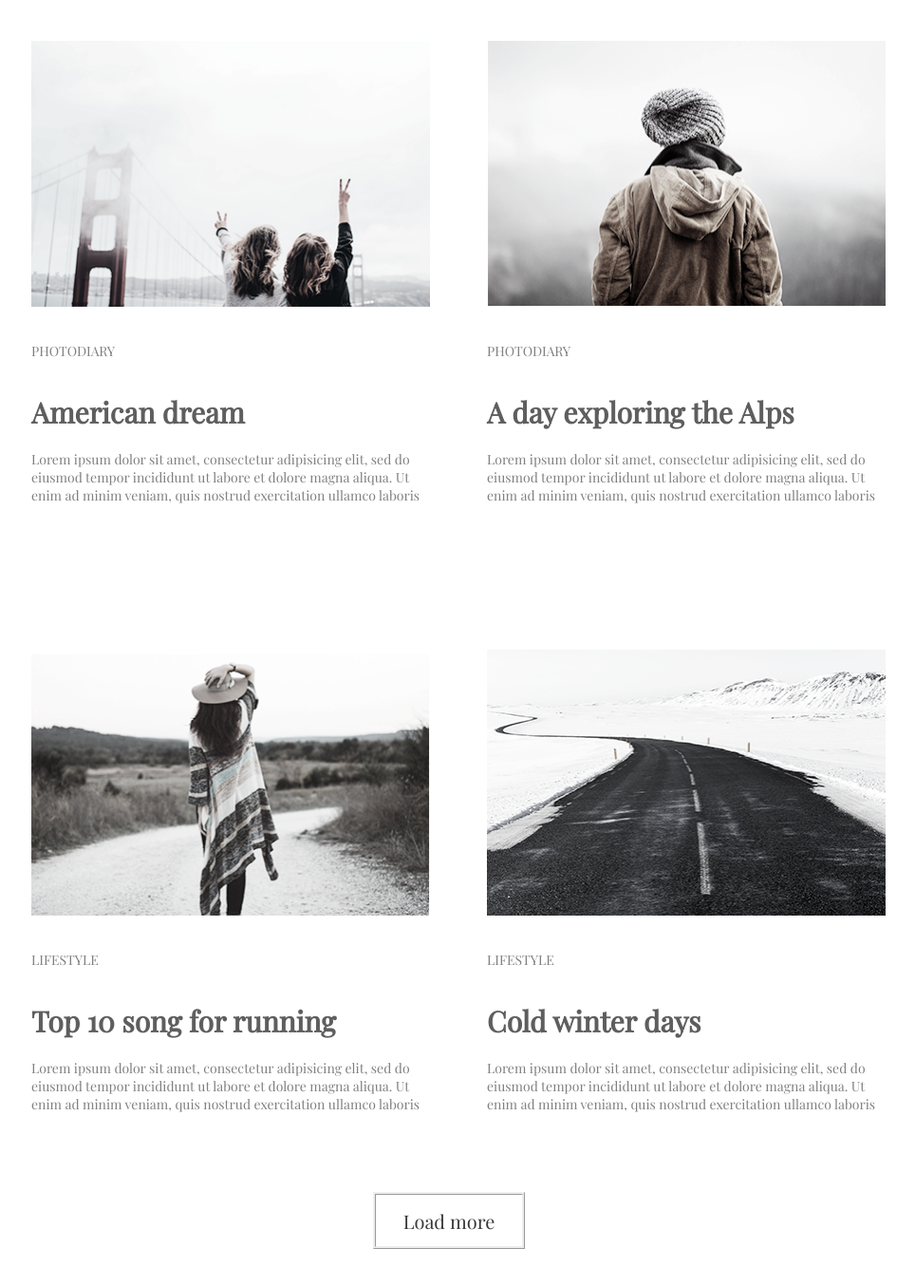
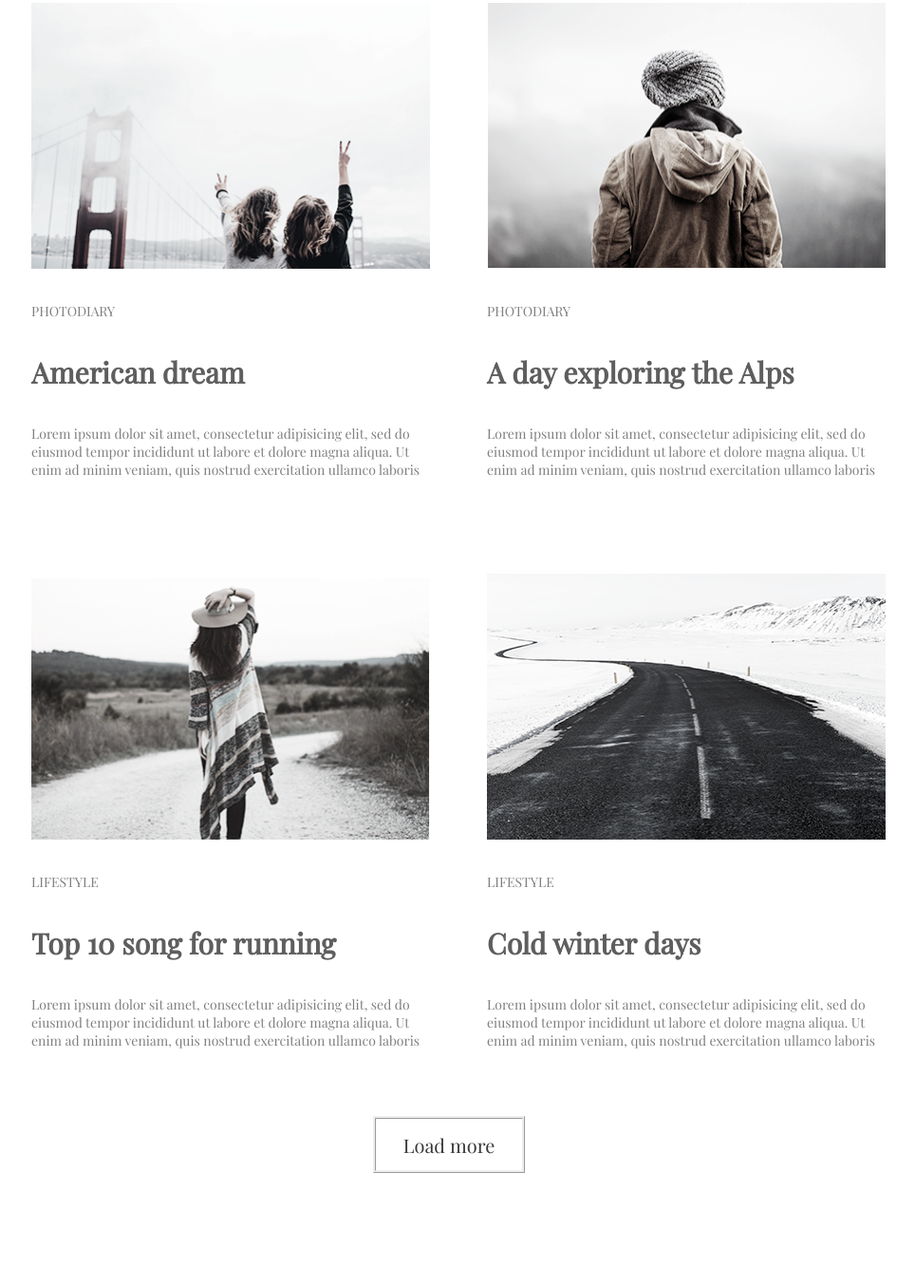
Before and after one commit to davidbuzadzhi/homework3, a plain HTML site: page index.html in a window 1280 px wide. Shown: the part 786-2140 px from the top of the page at 95% size, without its empty margins (157-1121 px from the left). After the commit the page ends 2081 px from the top, so only its background shows below. Drawn offline with nearby package versions, Linux system fonts and the light colour scheme.

Commit message:
first commit

```diff
--- a/css/styles.css
+++ b/css/styles.css
@@ -1,7 +1,7 @@
 @import url("https://fonts.googleapis.com/css2?family=Playfair+Display&display=swap");
 @import url("https://fonts.googleapis.com/css2?family=Ubuntu:wght@300&display=swap");
 * {
-  margin: 0;
+  margin: 0 0 0 0;
   padding: 0;
   box-sizing: border-box;
   list-style-type: none;
@@ -35,23 +35,30 @@
   list-style: none;
   margin: 0;
   padding: 0;
-  font-size: 240px;
+  font-size: 0;
 }
-
 .list li {
   display: inline-block;
   width: 420px;
-  height: 280px;
   margin-top: 100px;
+}
+.life {
+  margin-right: 60px;
+}
+.photodiary {
+  margin-right: 60px;
+}
+.style {
+  margin-right: 60px;
 }
 p {
   font-family: "Playfair Display", serif;
   color: gray;
   font-size: 14px;
-  margin-top: -20px;
+  margin-top: 35px;
 }
 p:last-child {
-  margin-top: 20px;
+  margin-top: 35px;
 }
 h2 {
   font-family: "Playfair Display", serif;
@@ -69,7 +76,7 @@ h2 {
   width: 160px;
   height: 60px;
   font-size: 20px;
-  margin-bottom: 50px;
+  margin-bottom: 60px;
   margin-left: 40%;
-  margin-top: 30px;
+  margin-top: 70px;
 }
--- a/index.html
+++ b/index.html
@@ -20,7 +20,7 @@
       </header>
       <main>
         <ul class="list">
-          <li>
+          <li class="life">
             <img src="img/p3.jpg" alt="girl" width="420px" height="280px" />
             <p>LIFESTYLE</p>
             <h2>More then just a music festival</h2>
@@ -40,7 +40,7 @@
               enim ad minim veniam, quis nostrud exercitation ullamco laboris
             </p>
           </li>
-          <li>
+          <li class="photodiary">
             <img
               src="img/p1.png"
               alt="two girls"
@@ -65,7 +65,7 @@
               enim ad minim veniam, quis nostrud exercitation ullamco laboris
             </p>
           </li>
-          <li>
+          <li class="style">
             <img src="img/p5.png" alt="girl" width="420px" height="280px" />
             <p>LIFESTYLE</p>
             <h2>Top 10 song for running</h2>
```
